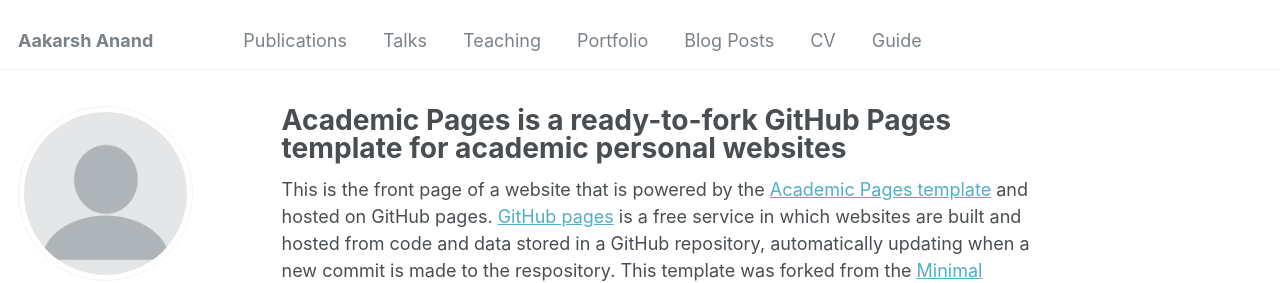
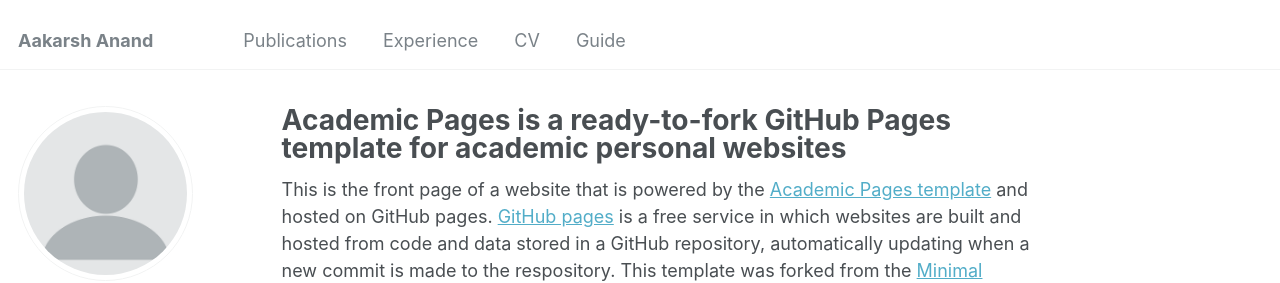
Before and after one commit to aakarsh-anand/aakarsh-anand.github.io, a Jekyll site: the page built from _pages/about.md, in a window 1280 px wide. Shown: the top 283 px of the page. Built offline with Jekyll 4.4.1, drawn with Linux system fonts in a browser that asks for light colours; some web fonts are replaced.

Commit message:
Update navigation.yml

```diff
--- a/_data/navigation.yml
+++ b/_data/navigation.yml
@@ -8,17 +8,17 @@ main:
   - title: "Publications"
     url: /publications/
 
-  - title: "Talks"
+  - title: "Experience"
     url: /talks/
 
-  - title: "Teaching"
-    url: /teaching/
+  # - title: "Teaching"
+  #   url: /teaching/
 
-  - title: "Portfolio"
-    url: /portfolio/
+  # - title: "Portfolio"
+  #   url: /portfolio/
 
-  - title: "Blog Posts"
-    url: /year-archive/
+  # - title: "Blog Posts"
+  #   url: /year-archive/
 
   - title: "CV"
     url: /cv/
```
